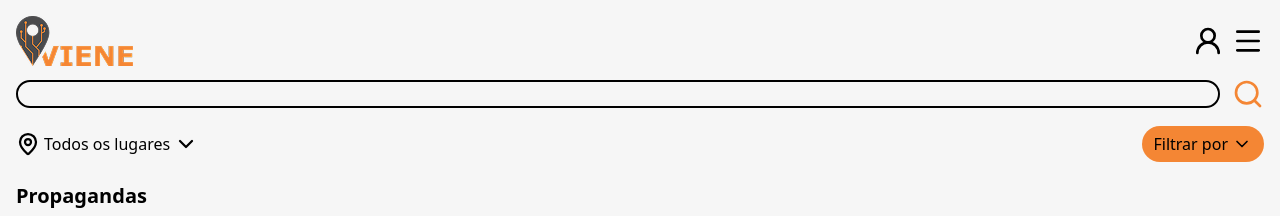
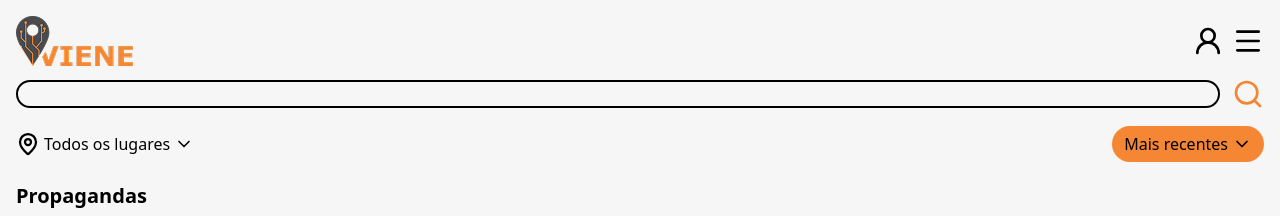
Before and after one commit to ilorenco/Viene, a React (Vite) app in the folder frontend/: page / in a window 1280 px wide. Shown: the top 216 px of the page. Built offline with nearby package versions, Linux system fonts and the light colour scheme.

Commit message:
feat: adiciona selects de lugar e filtro no header da Home

```diff
--- a/frontend/package.json
+++ b/frontend/package.json
@@ -15,6 +15,7 @@
         "@fontsource-variable/inter": "^5.2.8",
         "@fontsource-variable/montserrat": "^5.2.8",
         "@radix-ui/react-dialog": "^1.1.15",
+        "@radix-ui/react-select": "^2.2.6",
         "@tailwindcss/vite": "^4.3.0",
         "class-variance-authority": "^0.7.1",
         "clsx": "^2.1.1",
--- /dev/null
+++ b/frontend/src/components/ui/Select.jsx
@@ -0,0 +1,61 @@
+import * as SelectPrimitive from '@radix-ui/react-select'
+import { Check, ChevronDown } from 'lucide-react'
+
+import { cn } from '@/lib/utils'
+
+export function Select(props) {
+    return <SelectPrimitive.Root {...props} />
+}
+
+export function SelectValue(props) {
+    return <SelectPrimitive.Value {...props} />
+}
+
+export function SelectTrigger({ className, children, ...props }) {
+    return (
+        <SelectPrimitive.Trigger
+            className={cn('flex cursor-pointer items-center gap-1 leading-none', className)}
+            {...props}
+        >
+            {children}
+            <SelectPrimitive.Icon asChild>
+                <ChevronDown className="size-5" />
+            </SelectPrimitive.Icon>
+        </SelectPrimitive.Trigger>
+    )
+}
+
+export function SelectContent({ className, children, ...props }) {
+    return (
+        <SelectPrimitive.Portal>
+            <SelectPrimitive.Content
+                position="popper"
+                sideOffset={6}
+                className={cn(
+                    'bg-background z-50 min-w-(--radix-select-trigger-width) overflow-hidden rounded-lg p-1 shadow-lg data-[state=open]:animate-fade-in data-[state=closed]:animate-fade-out',
+                    className,
+                )}
+                {...props}
+            >
+                <SelectPrimitive.Viewport>{children}</SelectPrimitive.Viewport>
+            </SelectPrimitive.Content>
+        </SelectPrimitive.Portal>
+    )
+}
+
+export function SelectItem({ className, children, ...props }) {
+    return (
+        <SelectPrimitive.Item
+            className={cn(
+                'data-highlighted:bg-primary/15 flex cursor-pointer items-center justify-between gap-2 rounded-md px-3 py-2 outline-none',
+                className,
+            )}
+            {...props}
+        >
+            <SelectPrimitive.ItemText>{children}</SelectPrimitive.ItemText>
+            <SelectPrimitive.ItemIndicator>
+                <Check className="size-4" />
+            </SelectPrimitive.ItemIndicator>
+        </SelectPrimitive.Item>
+    )
+}
--- /dev/null
+++ b/frontend/src/mocks/homeFilters.js
@@ -0,0 +1,9 @@
+export const mockPlaceOptions = [
+    { value: 'all', label: 'Todos os lugares' },
+    { value: 'nearby', label: 'Perto de mim' },
+]
+
+export const mockFilterOptions = [
+    { value: 'recent', label: 'Mais recentes' },
+    { value: 'popular', label: 'Mais populares' },
+]
--- a/frontend/src/pages/Home.jsx
+++ b/frontend/src/pages/Home.jsx
@@ -1,26 +1,50 @@
-import { ChevronDown, MapPin } from 'lucide-react'
+import { MapPin } from 'lucide-react'
+import { useState } from 'react'
 
 import { EventCarousel } from '@/components/events/EventCarousel'
+import {
+    Select,
+    SelectContent,
+    SelectItem,
+    SelectTrigger,
+    SelectValue,
+} from '@/components/ui/Select'
 import { mockEvents } from '@/mocks/events'
+import { mockFilterOptions, mockPlaceOptions } from '@/mocks/homeFilters'
 
 export function Home() {
+    const [place, setPlace] = useState('all')
+    const [filter, setFilter] = useState('recent')
+
     return (
         <>
             <header className="flex items-center justify-between">
-                {/* Esboço inicial apenas para design da tela, transformar isso aqui em um select depois */}
-                <button type="button" className="flex items-center gap-1 leading-none">
-                    <MapPin strokeWidth={2.25} className="size-6" />
-                    <span>Todos os lugares</span>
-                    <ChevronDown strokeWidth={2.25} className="size-6" />
-                </button>
+                <Select value={place} onValueChange={setPlace}>
+                    <SelectTrigger>
+                        <MapPin strokeWidth={2.25} className="size-6" />
+                        <SelectValue />
+                    </SelectTrigger>
+                    <SelectContent>
+                        {mockPlaceOptions.map((option) => (
+                            <SelectItem key={option.value} value={option.value}>
+                                {option.label}
+                            </SelectItem>
+                        ))}
+                    </SelectContent>
+                </Select>
 
-                <button
-                    type="button"
-                    className="bg-primary flex items-center gap-1 rounded-full px-3 py-2 leading-none"
-                >
-                    <span>Filtrar por</span>
-                    <ChevronDown className="size-5" />
-                </button>
+                <Select value={filter} onValueChange={setFilter}>
+                    <SelectTrigger className="bg-primary rounded-full px-3 py-2">
+                        <SelectValue />
+                    </SelectTrigger>
+                    <SelectContent>
+                        {mockFilterOptions.map((option) => (
+                            <SelectItem key={option.value} value={option.value}>
+                                {option.label}
+                            </SelectItem>
+                        ))}
+                    </SelectContent>
+                </Select>
             </header>
 
             <EventCarousel title="Propagandas" events={mockEvents} />
```
Also changed, not shown: 1 other file (tests, documents, lock files or other folders).
